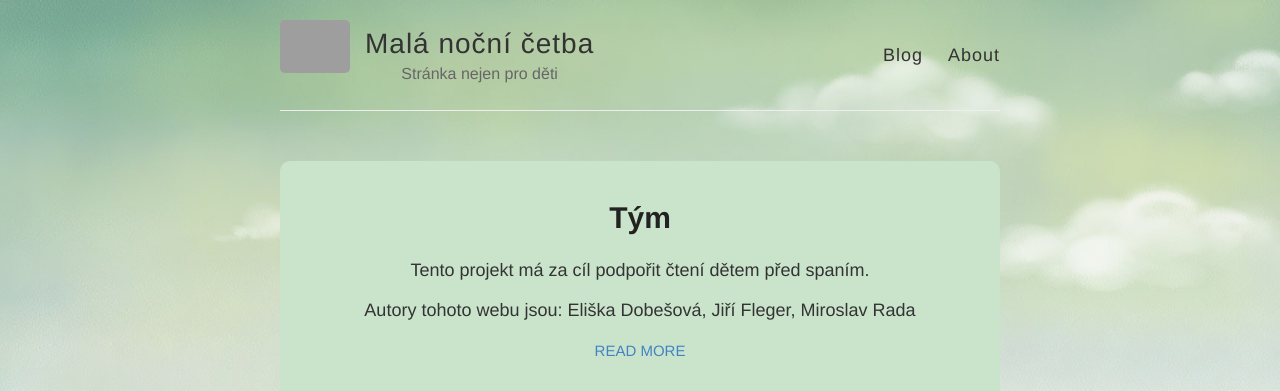
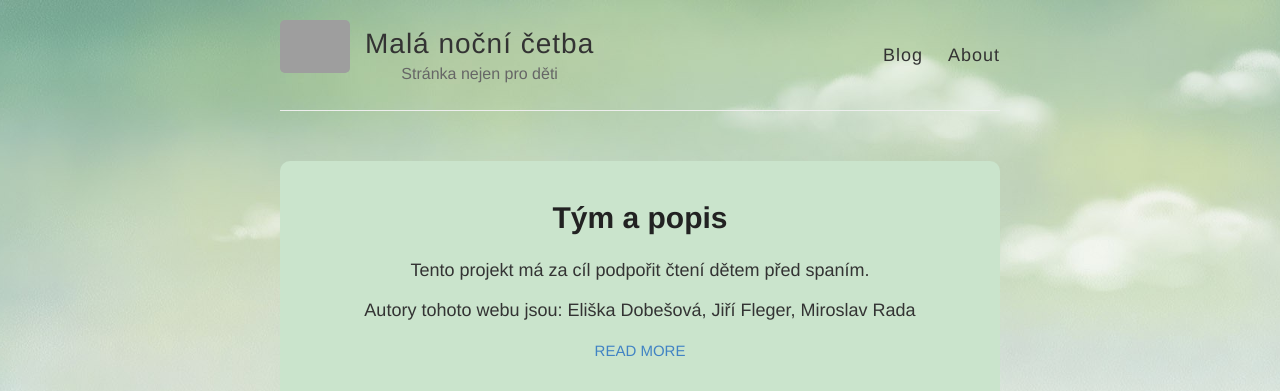
Before and after one commit to 450000/450000.github.io, a Jekyll site: the page built from index.html, in a window 1280 px wide. Shown: the top 391 px of the page. Built offline with Jekyll 4.4.1, drawn with Linux system fonts in a browser that asks for light colours; grey boxes are pictures that could not be loaded.

Commit message:
Pridan front matter

```diff
--- a/_posts/2016-04-22-tým.html
+++ b/_posts/2016-04-22-tým.html
@@ -1,3 +1,8 @@
+---
+layout: post
+title: Tým a popis
+---
+
 <!DOCTYPE html>
 <html>
 <head>
```
